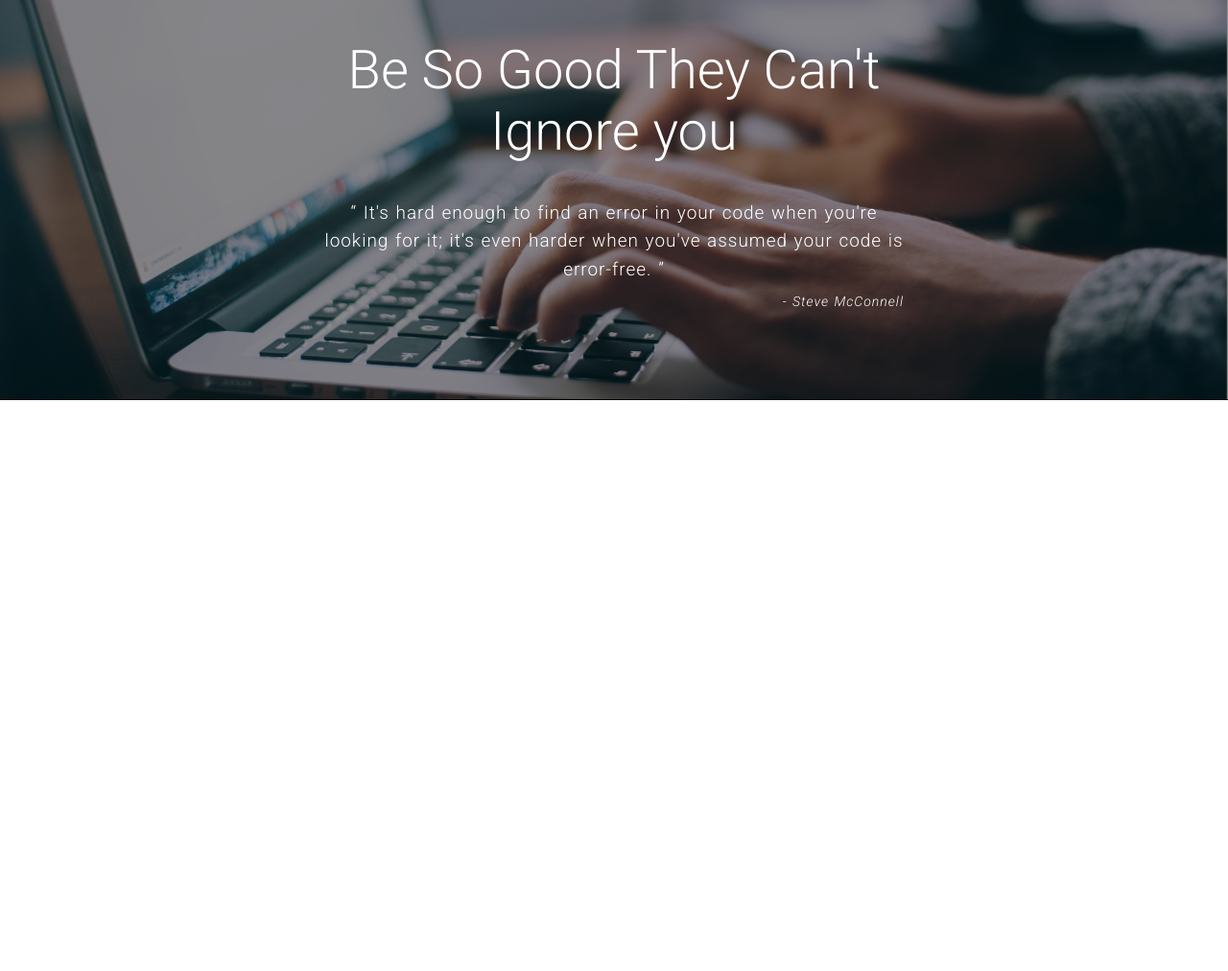
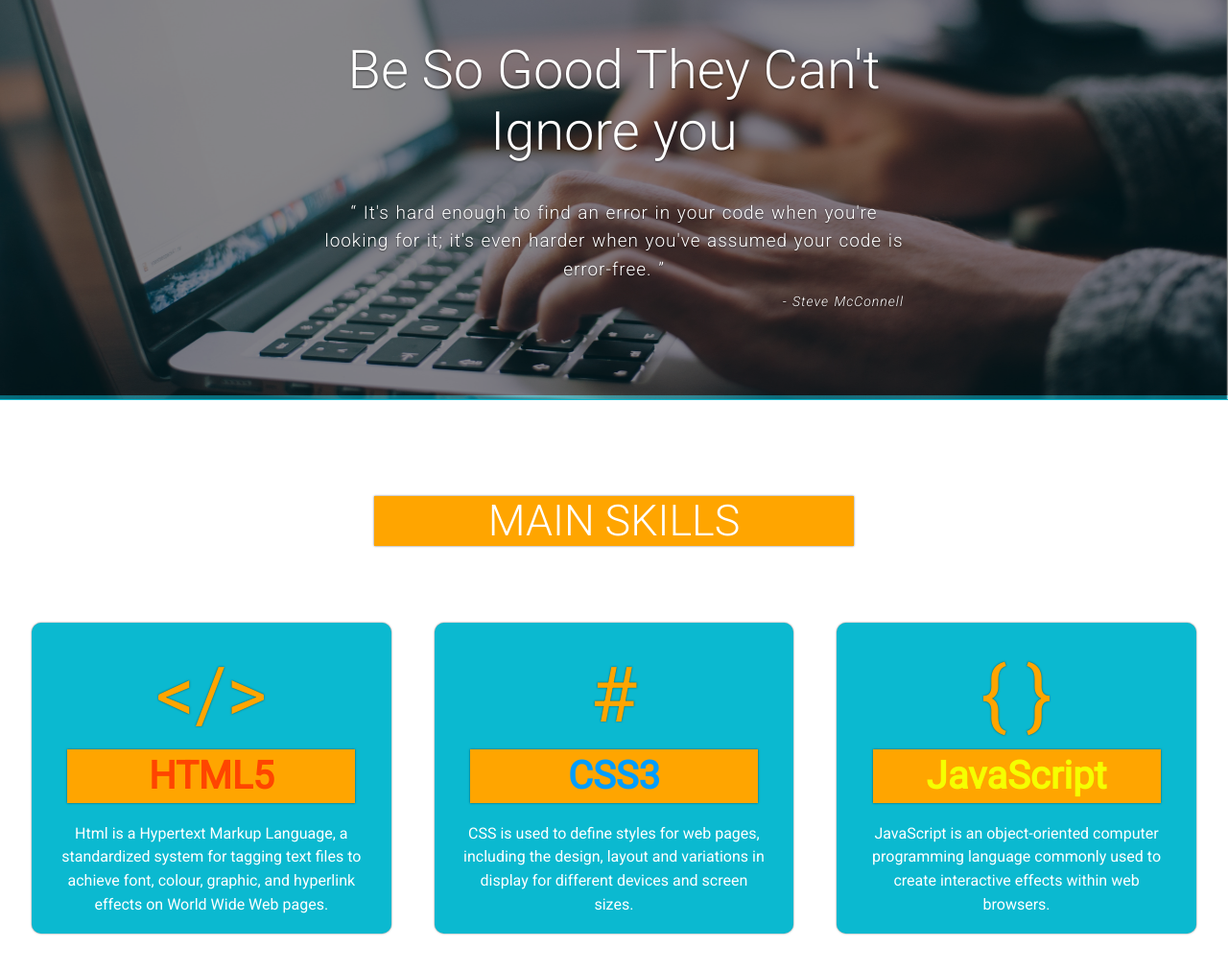
Before and after one commit to Sahil-sCode/portfolio, a website built with webpack: page app/index.html in a window 1280 px wide. Shown: the part 226-1238 px from the top of the page at 96% size. Before the commit the page ends 800 px from the top, so only its background shows below. Built offline with nearby package versions, Linux system fonts and the light colour scheme.

Commit message:
Complete styling skill-section

```diff
--- a/app/assets/styles/base/_mixins.css
+++ b/app/assets/styles/base/_mixins.css
@@ -20,5 +20,6 @@
     &::after {
         content: '';
         clear: both;
+        display: table;
     }
 }
--- /dev/null
+++ b/app/assets/styles/modules/_headline.css
@@ -0,0 +1,18 @@
+.headline {
+    text-align: center;
+    font-size: 1.8rem;
+    font-weight: 300;
+    text-transform: uppercase;
+    background: $mainOrange;
+    max-width: 220px;
+    margin: 0 auto;
+    color: #fff;
+    margin-bottom: 50px;
+    box-shadow: 0 0 2px rgba(0, 0, 0, 0.56);
+
+    @mixin atMedium {
+        max-width: 500px;
+        font-size: 2.8rem;
+        margin-bottom: 80px;
+    }
+}
--- a/app/assets/styles/modules/_large-hero.css
+++ b/app/assets/styles/modules/_large-hero.css
@@ -2,6 +2,7 @@
     background: #000;
     height: 497px;
     width: 100%;
+    border-bottom: 5px solid $mainBlue;
 
     @mixin atMedium {
         height: 643px;
@@ -34,6 +35,7 @@
         transform: translate(-50%, -50%);
         text-align: center;
         width: 100%;
+        text-shadow: 0 1px 2px rgba(0, 0, 0, 0.56);
 
         @mixin atMedium {
             width: auto;
--- /dev/null
+++ b/app/assets/styles/modules/_page-section.css
@@ -0,0 +1,7 @@
+.page-section {
+    padding: 50px 0;
+
+    @mixin atMedium {
+        padding: 100px 0;
+    }
+}
--- /dev/null
+++ b/app/assets/styles/modules/_row.css
@@ -0,0 +1,20 @@
+.row {
+
+    @mixin clearfix;
+
+    &--gutters {
+        margin-right: -45px;
+    }
+
+    &--gutters > div{
+        padding-right: 45px;
+    }
+
+    @mixin atMedium {
+        &__medium-4 {
+            float: left;
+            width:  33.33%;
+        }
+    }
+
+}
--- a/app/assets/styles/modules/_site-header.css
+++ b/app/assets/styles/modules/_site-header.css
@@ -1,5 +1,5 @@
 .site-header {
-    position: absolute;
+    position: fixed;
     top: 0;
     left: 0;
     width: 100%;
--- /dev/null
+++ b/app/assets/styles/modules/_skills.css
@@ -0,0 +1,45 @@
+.skills {
+    text-align: center;
+    background: $mainBlue;
+    border-radius: 10px;
+    padding: 30px 30px 1px 30px;
+    box-shadow: 0 0 2px rgba(0, 0, 0, 0.56);
+    margin-bottom: 50px;
+
+    @mixin atMedium {
+        margin-bottom: 0;
+    }
+
+    &__logo {
+        font-size: 4rem;
+        color: $mainOrange;
+        text-shadow: 0 0 2px rgba(0, 0, 0, 0.56);
+        margin-bottom: 10px;
+
+        @mixin atMedium {
+            font-size: 5rem;
+        }
+    }
+
+    &__name {
+        font-size: 1.5rem;
+        margin-top: 8px;
+        background: $mainOrange;
+        padding: 5px 0;
+        max-width: 210px;
+        margin: 0 auto;
+        box-shadow: 0 0 2px rgba(0, 0, 0, 0.56);
+
+        @mixin atMedium {
+            font-size: 2.5rem;
+            max-width: 300px;
+        }
+    }
+
+    &__defintion{
+        margin-top: 20px;
+        text-align: center;
+        line-height: 1.55;
+        color: #fff;
+    }
+}
--- a/app/assets/styles/style.css
+++ b/app/assets/styles/style.css
@@ -8,3 +8,7 @@
 @import './modules/_logo';
 @import './modules/_large-hero';
 @import './modules/_btn';
+@import './modules/_page-section';
+@import './modules/_skills';
+@import './modules/_headline';
+@import './modules/_row';
--- a/app/index.html
+++ b/app/index.html
@@ -25,7 +25,7 @@
                </div>
                 <nav class="primary-nav">
                     <ul>
-                        <li><a href="#">Skills</a></li>
+                        <li><a href="#skills">Skills</a></li>
                         <li><a href="#">Projects</a></li>
                         <li><a href="#">Feedback</a></li>
                     </ul>
@@ -49,8 +49,34 @@
         </div>
     </div>
 
-    <section>
+    <section id="skills" class="page-section">
+       <div class="wrapper">
+           <h1 class="headline">Main Skills</h1>
 
+            <div class="row row--gutters">
+                <div class="row__medium-4">
+                    <div class="skills">
+                        <div class="skills__logo">&lt;/&gt;</div>
+                        <h2 style="color: #ff4500" class="skills__name">HTML5</h2>
+                        <p class="skills__defintion"> Html is a Hypertext Markup Language, a standardized system for tagging text files to achieve font, colour, graphic, and hyperlink effects on World Wide Web pages.</p>
+                    </div>
+                </div>
+                <div class="row__medium-4">
+                    <div class="skills">
+                        <div class="skills__logo">#</div>
+                        <h2 style="color: #009dff" class="skills__name">CSS3</h2>
+                        <p class="skills__defintion">CSS is used to define styles for web pages, including the design, layout and variations in display for different devices and screen sizes.</p>
+                    </div>
+                </div>
+                <div class="row__medium-4">
+                    <div class="skills">
+                        <div class="skills__logo">{ }</div>
+                        <h2 style="color: #f5ff00" class="skills__name">JavaScript</h2>
+                        <p class="skills__defintion">JavaScript is an object-oriented computer programming language commonly used to create interactive effects within web browsers.</p>
+                    </div>
+                </div>
+            </div>
+        </div>
     </section>
     <script src="temp/scripts/App.js"></script>
 </body>
--- a/app/temp/styles/style.css
+++ b/app/temp/styles/style.css
@@ -462,7 +462,7 @@ body {
 }
 
 .site-header {
-    position: absolute;
+    position: fixed;
     top: 0;
     left: 0;
     width: 100%;
@@ -476,6 +476,7 @@ body {
 .site-header::after {
         content: '';
         clear: both;
+        display: table;
     }
 
 @media(min-width: 800px){
@@ -754,6 +755,7 @@ body {
     background: #000;
     height: 497px;
     width: 100%;
+    border-bottom: 5px solid #0bb9d0;
 }
 
 @media(min-width: 800px){
@@ -797,6 +799,7 @@ body {
                 transform: translate(-50%, -50%);
         text-align: center;
         width: 100%;
+        text-shadow: 0 1px 2px rgba(0, 0, 0, 0.56);
     }
 
 @media(min-width: 800px){
@@ -864,3 +867,115 @@ body {
 .btn:hover {
         background: #e38c00;
     }
+
+.page-section {
+    padding: 50px 0;
+}
+
+@media(min-width: 800px){
+
+.page-section {
+        padding: 100px 0
+}
+    }
+
+.skills {
+    text-align: center;
+    background: #0bb9d0;
+    border-radius: 10px;
+    padding: 30px 30px 1px 30px;
+    -webkit-box-shadow: 0 0 2px rgba(0, 0, 0, 0.56);
+            box-shadow: 0 0 2px rgba(0, 0, 0, 0.56);
+    margin-bottom: 50px;
+}
+
+@media(min-width: 800px){
+
+.skills {
+        margin-bottom: 0
+}
+    }
+
+.skills__logo {
+        font-size: 4rem;
+        color: #ffa500;
+        text-shadow: 0 0 2px rgba(0, 0, 0, 0.56);
+        margin-bottom: 10px;
+    }
+
+@media(min-width: 800px){
+
+.skills__logo {
+            font-size: 5rem
+    }
+    }
+
+.skills__name {
+        font-size: 1.5rem;
+        margin-top: 8px;
+        background: #ffa500;
+        padding: 5px 0;
+        max-width: 210px;
+        margin: 0 auto;
+        -webkit-box-shadow: 0 0 2px rgba(0, 0, 0, 0.56);
+                box-shadow: 0 0 2px rgba(0, 0, 0, 0.56);
+    }
+
+@media(min-width: 800px){
+
+.skills__name {
+            font-size: 2.5rem;
+            max-width: 300px
+    }
+    }
+
+.skills__defintion{
+        margin-top: 20px;
+        text-align: center;
+        line-height: 1.55;
+        color: #fff;
+    }
+
+.headline {
+    text-align: center;
+    font-size: 1.8rem;
+    font-weight: 300;
+    text-transform: uppercase;
+    background: #ffa500;
+    max-width: 220px;
+    margin: 0 auto;
+    color: #fff;
+    margin-bottom: 50px;
+    -webkit-box-shadow: 0 0 2px rgba(0, 0, 0, 0.56);
+            box-shadow: 0 0 2px rgba(0, 0, 0, 0.56);
+}
+
+@media(min-width: 800px){
+
+.headline {
+        max-width: 500px;
+        font-size: 2.8rem;
+        margin-bottom: 80px
+}
+    }
+
+.row::after {
+        content: '';
+        clear: both;
+        display: table;
+    }
+
+.row--gutters {
+        margin-right: -45px;
+    }
+
+.row--gutters > div{
+        padding-right: 45px;
+    }
+
+@media(min-width: 800px){
+        .row__medium-4 {
+            float: left;
+            width:  33.33%;
+        }
+    }
```
